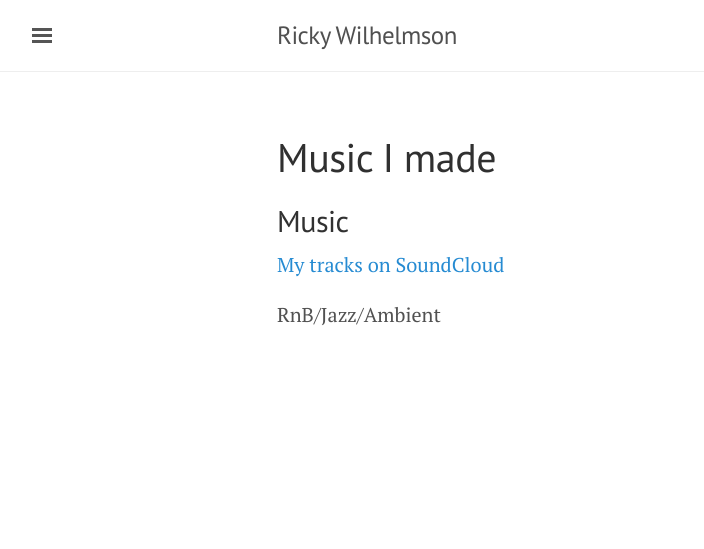
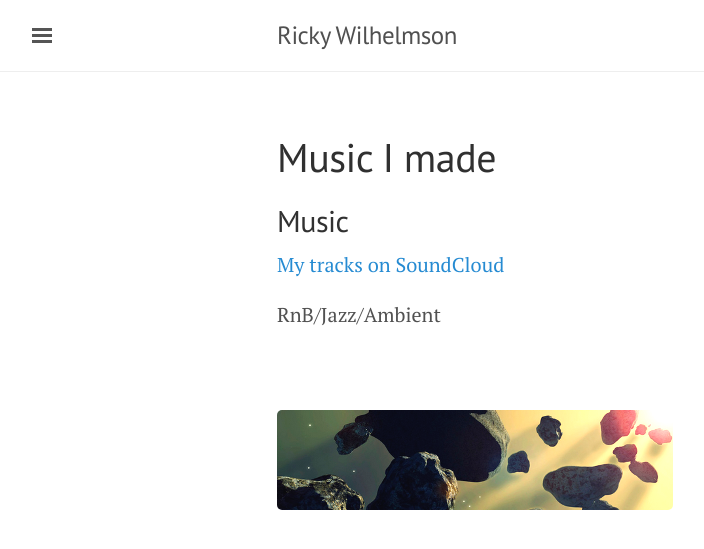
Before and after one commit to SOSTaler/sostaler.github.io, a Jekyll site: the page built from MyMusic.md, in a window 1280 px wide. Shown: the top 549 px of the page, without its empty margins (3-707 px from the left). Built offline with Jekyll 4.4.1, drawn with Linux system fonts in a browser that asks for light colours; comment, search, counter and statistics services are not loaded.

Commit message:
Update MyMusic.md

```diff
--- a/MyMusic.md
+++ b/MyMusic.md
@@ -9,3 +9,8 @@ title: 'Music I made'
 [My tracks on SoundCloud](https://soundcloud.com/rickywilhelmson/tracks)
 
 RnB/Jazz/Ambient
+
+
+<br><br>
+![Asteroids](/pic/Asteroids-Sun-400x100.png "Asteroids Sun")
+<br><br>
```
